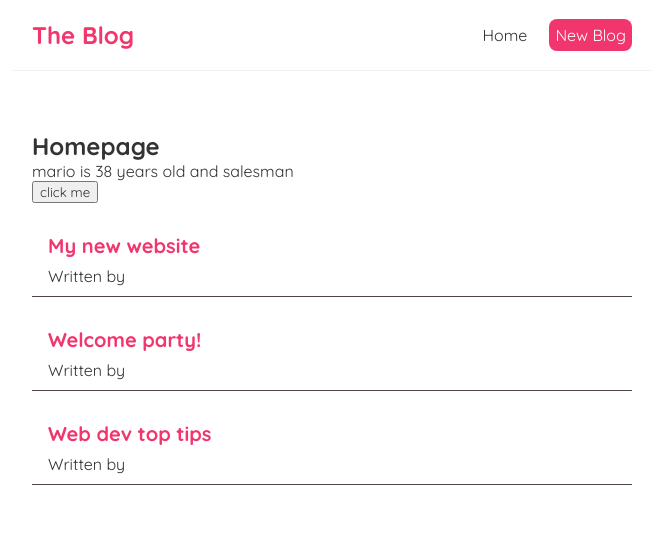
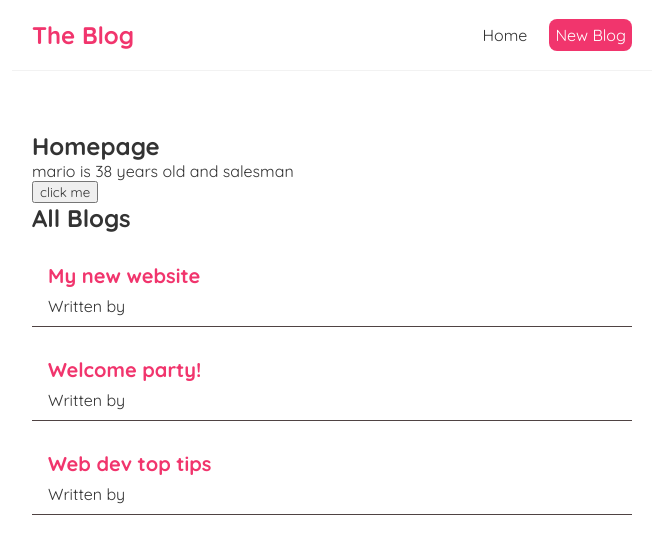
Before and after one commit to JoannaAdermark1/React_blog, a React (Create React App) app: page / in a window 1280 px wide. Shown: the top 554 px of the page, without its empty margins (308-971 px from the left). Built offline with nearby package versions, Linux system fonts and the light colour scheme.

Commit message:
adding props

```diff
--- /dev/null
+++ b/src/Bloglist.js
@@ -0,0 +1,17 @@
+const BlogList = (props) => {
+    const blogs = props.blogs;
+    const title =props.title
+
+    return (
+        <div className="blog-list">
+            <h2>{ title }</h2>
+            {blogs.map((blog) => (
+                <div className="blog-preview" key={blog.id}>
+            <h2> { blog.title }</h2>
+            <p> Written by { blog.aothor }</p>
+          </div>
+        ))}
+        </div>
+     );
+}
+export default BlogList;
--- a/src/Home.js
+++ b/src/Home.js
@@ -1,4 +1,5 @@
 import {useState} from "react";
+import Bloglist from "./Bloglist";
 
 const Home = () => {
   // let name = 'mario';
@@ -24,12 +25,7 @@
         <h2>Homepage</h2>
         <p>{ name } is { age } years old and { job }</p>
         <button onClick={handleClick}>click me </button>
-        {blogs.map((blog) => (
-          <div className="blog-preview" key={blog.id}>
-            <h2> { blog.title }</h2>
-            <p> Written by { blog.aothor }</p>
-          </div>
-        ))}
+        <Bloglist blogs={blogs} title="All Blogs"/>
       </div>
     );
   }
```
